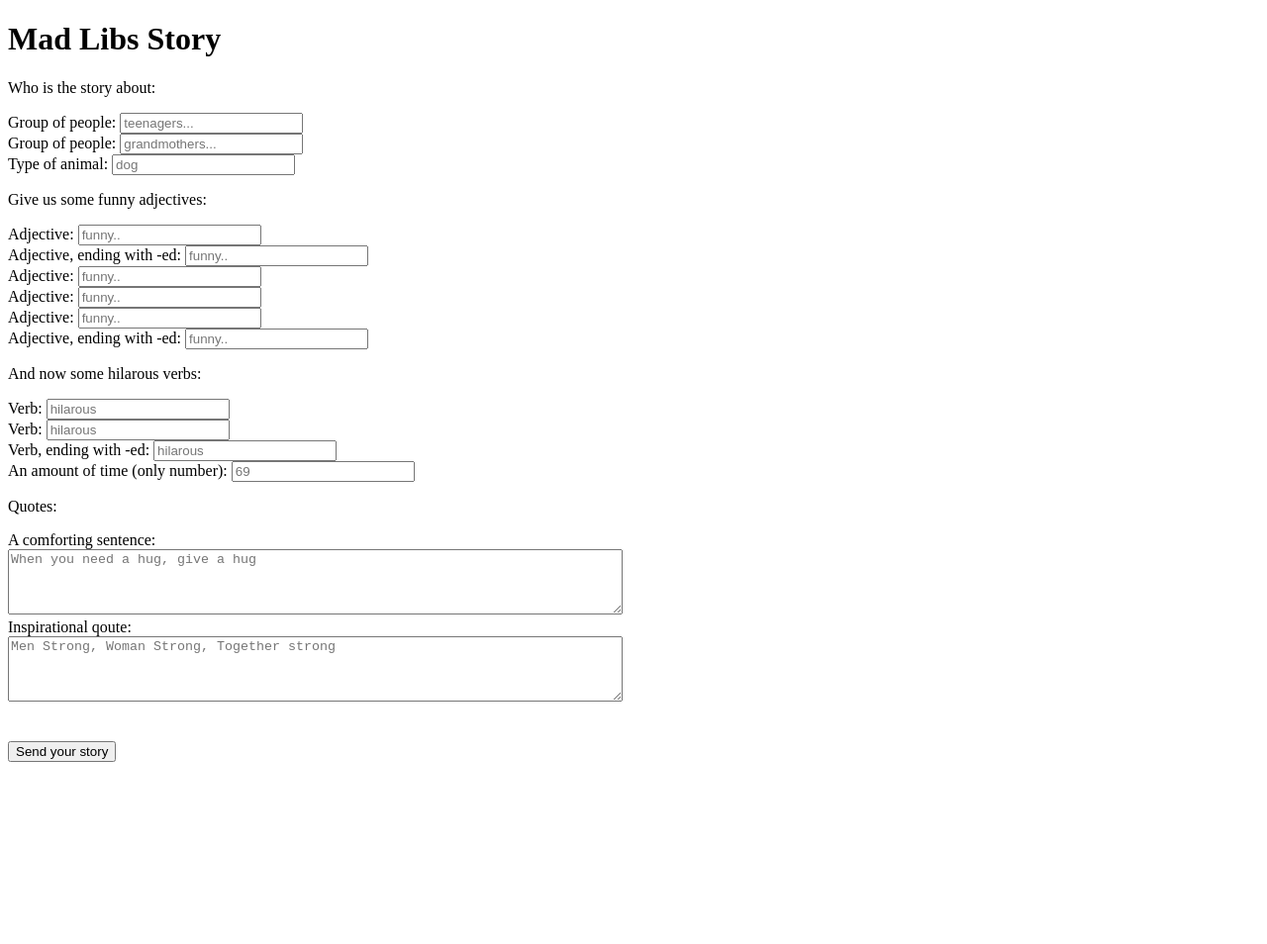
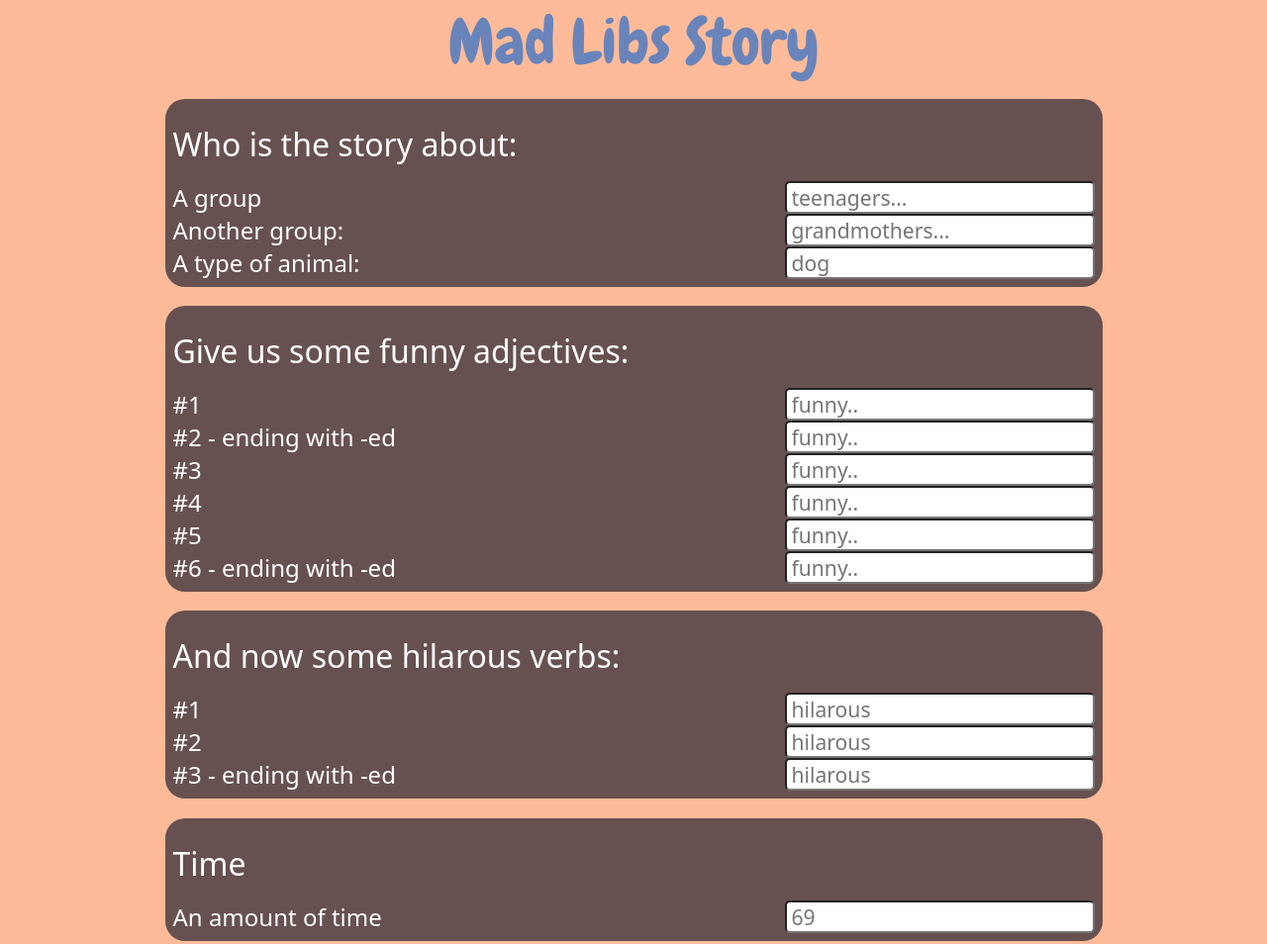
Before and after one commit to maardal/mad-libs, a plain HTML site: page index.html in a window 1280 px wide. Shown: the top 954 px of the page at 99% size. Before the commit the page ends 800 px from the top, so only its background shows below. Drawn offline with Linux system fonts and the light colour scheme; a web font is replaced by a local one.

Commit message:
refactor site and styling

```diff
--- a/index.html
+++ b/index.html
@@ -1,70 +1,91 @@
 <!DOCTYPE html>
 <html>
   <head>
+    <meta charset="UTF-8" />
+    <meta name="viewport" content="width=device-width" />
     <title>maardal mad libs - creation</title>
+
+    <link rel="preconnect" href="https://fonts.googleapis.com" />
+    <link rel="preconnect" href="https://fonts.gstatic.com" crossorigin />
+    <link href="https://fonts.googleapis.com/css2?family=Chewy&display=swap" rel="stylesheet" />
+    <link href="https://fonts.googleapis.com/css2?family=Atma:wght@300;400;500;600;700&display=swap" rel="stylesheet" />
+    <link href="style.css" rel="stylesheet" />
   </head>
   <body>
+    <header>
+      <h1 class="chewy-regular">Mad Libs Story</h1>
+    </header>
     <main>
-      <h1>Mad Libs Story</h1>
       <form id="form" action="story.html" method="GET">
-        <p>Who is the story about:</p>
-        <label for="grp-1">Group of people:</label>
-        <input id="grp-1" type="text" name="grp-1" placeholder="teenagers..." required />
+        <div class="input-groups">
+          <p class="descriptors">Who is the story about:</p>
+          <label for="grp-1">A group</label>
+          <input id="grp-1" class="text-input" type="text" name="grp-1" placeholder="teenagers..." required />
           <br />
 
-        <label for="grp-2">Group of people:</label>
-        <input id="grp-2" type="text" name="grp-2" placeholder="grandmothers..." required />
+          <label for="grp-2">Another group:</label>
+          <input id="grp-2" class="text-input" type="text" name="grp-2" placeholder="grandmothers..." required />
           <br />
 
-        <label for="ani-1">Type of animal:</label>
-        <input id="ani-1" type="text" name="ani-1" placeholder="dog" required />
+          <label for="ani-1">A type of animal:</label>
+          <input id="ani-1" class="text-input" type="text" name="ani-1" placeholder="dog" required />
+          <br />
+        </div>
+
+        <div class="input-groups">
+          <p class="descriptors">Give us some funny adjectives:</p>
+
+          <label for="adj-1">#1</label>
+          <input id="adj-1" class="text-input" type="text" name="adj-1" placeholder="funny.." required />
           <br />
 
-        <p>Give us some funny adjectives:</p>
-
-        <label for="adj-1">Adjective:</label>
-        <input id="adj-1" type="text" name="adj-1" placeholder="funny.." required />
+          <label for="adj-2">#2 - ending with -ed</label>
+          <input id="adj-2" class="text-input" type="text" name="adj-2" placeholder="funny.." required pattern="[a-zA-Z]+(ed)$" />
           <br />
 
-        <label for="adj-2">Adjective, ending with -ed:</label>
-        <input id="adj-2" type="text" name="adj-2" placeholder="funny.." required pattern="[a-zA-Z]+(ed)$" />
+          <label for="adj-3">#3</label>
+          <input id="adj-3" class="text-input" type="text" name="adj-3" placeholder="funny.." required />
           <br />
 
-        <label for="adj-3">Adjective:</label>
-        <input id="adj-3" type="text" name="adj-3" placeholder="funny.." required />
+          <label for="adj-4">#4</label>
+          <input id="adj-4" class="text-input" type="text" name="adj-4" placeholder="funny.." required />
           <br />
 
-        <label for="adj-4">Adjective:</label>
-        <input id="adj-4" type="text" name="adj-4" placeholder="funny.." required />
+          <label for="adj-5">#5</label>
+          <input id="adj-5" class="text-input" type="text" name="adj-5" placeholder="funny.." required />
           <br />
 
-        <label for="adj-5">Adjective:</label>
-        <input id="adj-5" type="text" name="adj-5" placeholder="funny.." required />
+          <label for="adj-6">#6 - ending with -ed</label>
+          <input id="adj-6" class="text-input" type="text" name="adj-6" placeholder="funny.." required pattern="[a-zA-Z]+(ed)$" />
+          <br />
+        </div>
+
+        <div class="input-groups">
+          <p class="descriptors">And now some hilarous verbs:</p>
+
+          <label for="ver-1">#1</label>
+          <input id="ver-1" class="text-input" type="text" name="ver-1" placeholder="hilarous" required />
           <br />
 
-        <label for="adj-6">Adjective, ending with -ed:</label>
-        <input id="adj-6" type="text" name="adj-6" placeholder="funny.." required pattern="[a-zA-Z]+(ed)$" />
+          <label for="ver-2">#2</label>
+          <input id="ver-2" class="text-input" type="text" name="ver-2" placeholder="hilarous" required />
           <br />
 
-        <p>And now some hilarous verbs:</p>
+          <label for="ver-3">#3 - ending with -ed</label>
+          <input id="ver-3" class="text-input" type="text" name="ver-3" placeholder="hilarous" required pattern="[a-zA-Z]+(ed)$" />
+          <br />
+        </div>
 
-        <label for="ver-1">Verb:</label>
-        <input id="ver-1" type="text" name="ver-1" placeholder="hilarous" required />
+        <div class="input-groups">
+          <p class="descriptors">Time</p>
+
+          <label for="tim-1">An amount of time </label>
+          <input id="tim-1" class="text-input" type="number" name="tim-1" placeholder="69" required min="1" />
           <br />
+        </div>
 
-        <label for="ver-2">Verb:</label>
-        <input id="ver-2" type="text" name="ver-2" placeholder="hilarous" required />
-        <br />
-
-        <label for="ver-3">Verb, ending with -ed:</label>
-        <input id="ver-3" type="text" name="ver-3" placeholder="hilarous" required pattern="[a-zA-Z]+(ed)$" />
-        <br />
-
-        <label for="tim-1">An amount of time (only number):</label>
-        <input id="tim-1" type="number" name="tim-1" placeholder="69" required min="1" />
-        <br />
-
-        <p>Quotes:</p>
+        <div class="input-groups">
+          <p class="descriptors">Quotes:</p>
 
           <label for="quote">A comforting sentence:</label>
           <br />
@@ -75,11 +96,18 @@
           <br />
           <textarea id="message" name="message" placeholder="Men Strong, Woman Strong, Together strong" required maxlength="250" cols="75" rows="4"></textarea>
           <br />
+        </div>
 
         <br />
         <br />
-        <input id="submit" type="submit" name="submit" value="Send your story" />
+        <input id="submit" type="submit" name="submit" value="Make a story" />
       </form>
     </main>
+    <footer>
+      <p class="footer-description">A small digital <a href="https://en.wikipedia.org/wiki/Mad_Libs" target="_blank">madlibs</a> clone.</p>
+      <p>
+        Made by <a href="https://www.github.com/maardal" target="_blank"><img class="github-logo" src="static/github-mark-white.svg" /> maardal.</a>
+      </p>
+    </footer>
   </body>
 </html>
--- /dev/null
+++ b/style.css
@@ -0,0 +1,199 @@
+/** Resets **/
+* {
+  box-sizing: content-box;
+  margin: 0;
+  padding: 0;
+}
+
+textarea,
+input,
+button,
+select {
+  font-family: inherit;
+  font-size: inherit;
+}
+
+/** Colors **/
+
+:root {
+  /** colors shared between several elements **/
+  --offshade-blue: hsl(220, 37%, 57%);
+  --light-green: hsla(85, 59%, 58%, 1);
+
+  /** backgrounds, headings and text **/
+  --main-background-color-peach: hsla(20, 100%, 80%, 1);
+  --main-text-color-white: hsla(0, 0%, 100%, 1);
+  --main-heading-color-blue-shade: var(--offshade-blue);
+  --input-groups-background-color-raisin-black-opacity: hsla(280, 9%, 20%, 0.75);
+  --footer-background-black: hsl(0, 0%, 0%);
+
+  /** button colors **/
+  --confirm-button-green: var(--light-green);
+  --confirm-button-hover-darkergreen: hsla(85, 59%, 45%, 1);
+
+  /** link colors **/
+  --link-unvisited-light-green: var(--light-green);
+  --link-visited-yellow: hsl(60, 100%, 50%);
+  --link-hover-blue-shade: var(--offshade-blue);
+}
+
+/** Page Grid Structure **/
+html {
+  height: 100%;
+}
+
+body {
+  min-height: 100%;
+  display: grid;
+  justify-items: center;
+  grid-template-rows: auto 1fr auto;
+}
+main {
+  margin-bottom: 1rem;
+}
+
+footer {
+  width: 100%;
+}
+
+/** Styling **/
+
+/** Main structure styling **/
+html,
+body {
+  background-color: var(--main-background-color-peach);
+  color: var(--main-text-color-white);
+  font-family: "Atma", system-ui;
+  font-weight: 400;
+  font-style: normal;
+}
+
+h1,
+h2 {
+  text-align: center;
+  font-size: 4rem;
+  color: var(--main-heading-color-blue-shade);
+  padding-bottom: 1rem;
+}
+
+footer {
+  background-color: var(--footer-background-black);
+  border-radius: 25px 25px 0 0;
+  text-align: center;
+  font-size: 1.5rem;
+}
+
+/** Story input styling **/
+.text-input {
+  float: right;
+  border-radius: 5px;
+  padding-left: 0.2em;
+}
+
+label {
+  font-size: 1.5rem;
+}
+
+input,
+textarea {
+  font-size: 1.32rem;
+}
+
+.descriptors {
+  margin: 1rem 0;
+  font-size: 2rem;
+}
+
+.input-groups {
+  padding: 0.5em;
+  background-color: var(--input-groups-background-color-raisin-black-opacity);
+  border-radius: 20px;
+  margin-bottom: 1.2em;
+}
+
+.story {
+  margin: 30px auto;
+  width: 45%;
+  text-align: justify;
+  background-color: var(--input-groups-background-color-raisin-black-opacity);
+  padding: 2em;
+  border-radius: 0.5rem;
+}
+
+textarea {
+  width: 100%;
+  border-radius: 5px;
+}
+
+textarea::placeholder {
+  padding-left: 0.2em;
+}
+
+/** Anchor tag styling **/
+a:link {
+  color: var(--link-unvisited-darkergreen);
+}
+
+a:visited {
+  color: var(--link-visited-yellow);
+}
+
+a:hover {
+  color: var(--link-hover-blue-shade);
+}
+
+/** Logos used for links **/
+.github-logo {
+  height: 1.25rem;
+}
+
+/* Buttons */
+
+#submit {
+  background-color: var(--confirm-button-green);
+  padding: 0.5rem;
+  border-radius: 0.5rem;
+  font-weight: 500;
+}
+#submit:hover {
+  background-color: var(--confirm-button-hover-darkergreen);
+  cursor: pointer;
+}
+
+/* Fonts */
+
+.chewy-regular {
+  font-family: "Chewy", system-ui;
+  font-weight: 400;
+  font-style: normal;
+}
+
+.atma-light {
+  font-family: "Atma", system-ui;
+  font-weight: 300;
+  font-style: normal;
+}
+
+.atma-regular {
+  font-family: "Atma", system-ui;
+  font-weight: 400;
+  font-style: normal;
+}
+
+.atma-medium {
+  font-family: "Atma", system-ui;
+  font-weight: 500;
+  font-style: normal;
+}
+
+.atma-semibold {
+  font-family: "Atma", system-ui;
+  font-weight: 600;
+  font-style: normal;
+}
+
+.atma-bold {
+  font-family: "Atma", system-ui;
+  font-weight: 700;
+  font-style: normal;
+}
```
Also changed, not shown: story.html (+21 -4 lines), static/github-mark-white.svg (added). Lines whose indentation alone changed are shown as unchanged.
